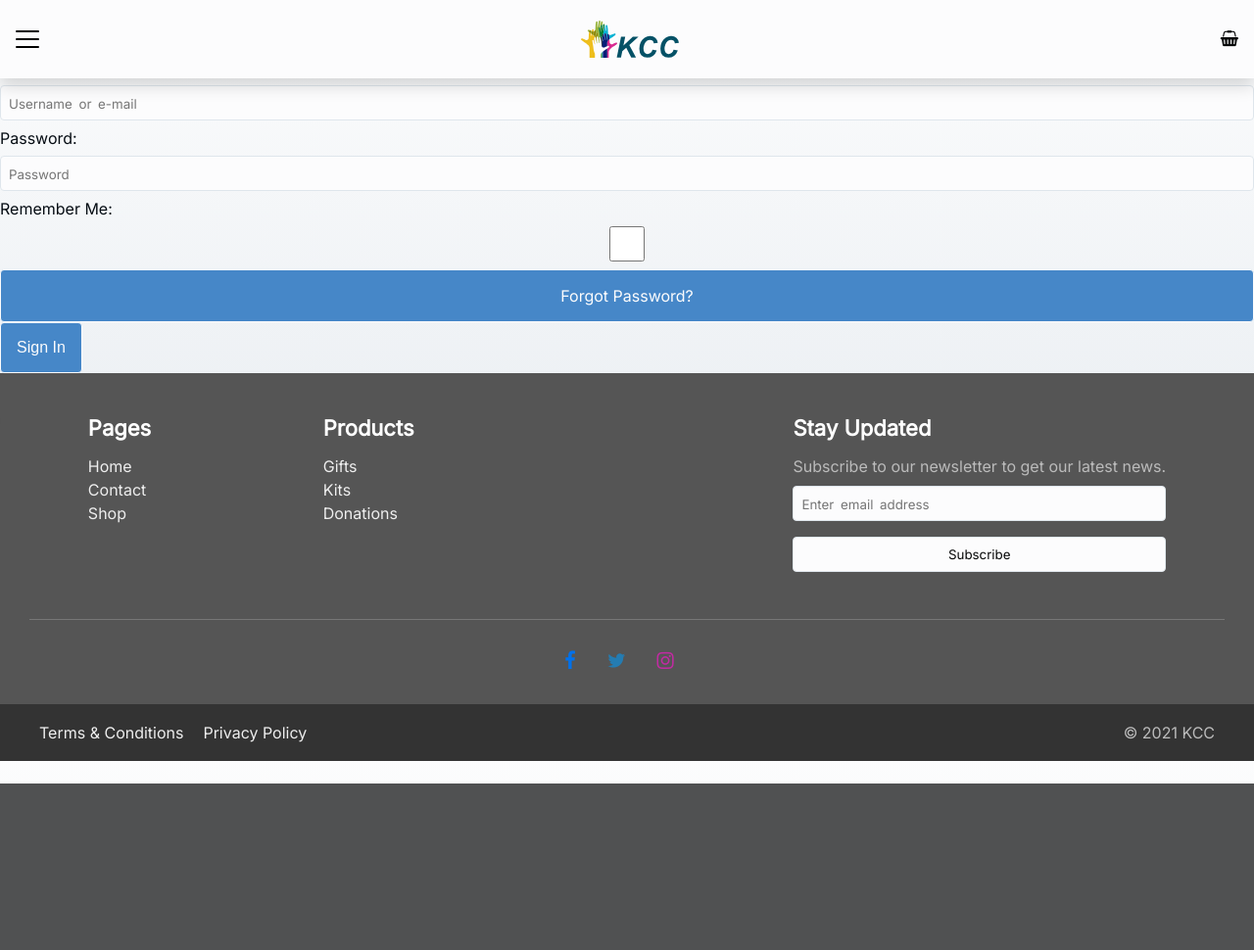
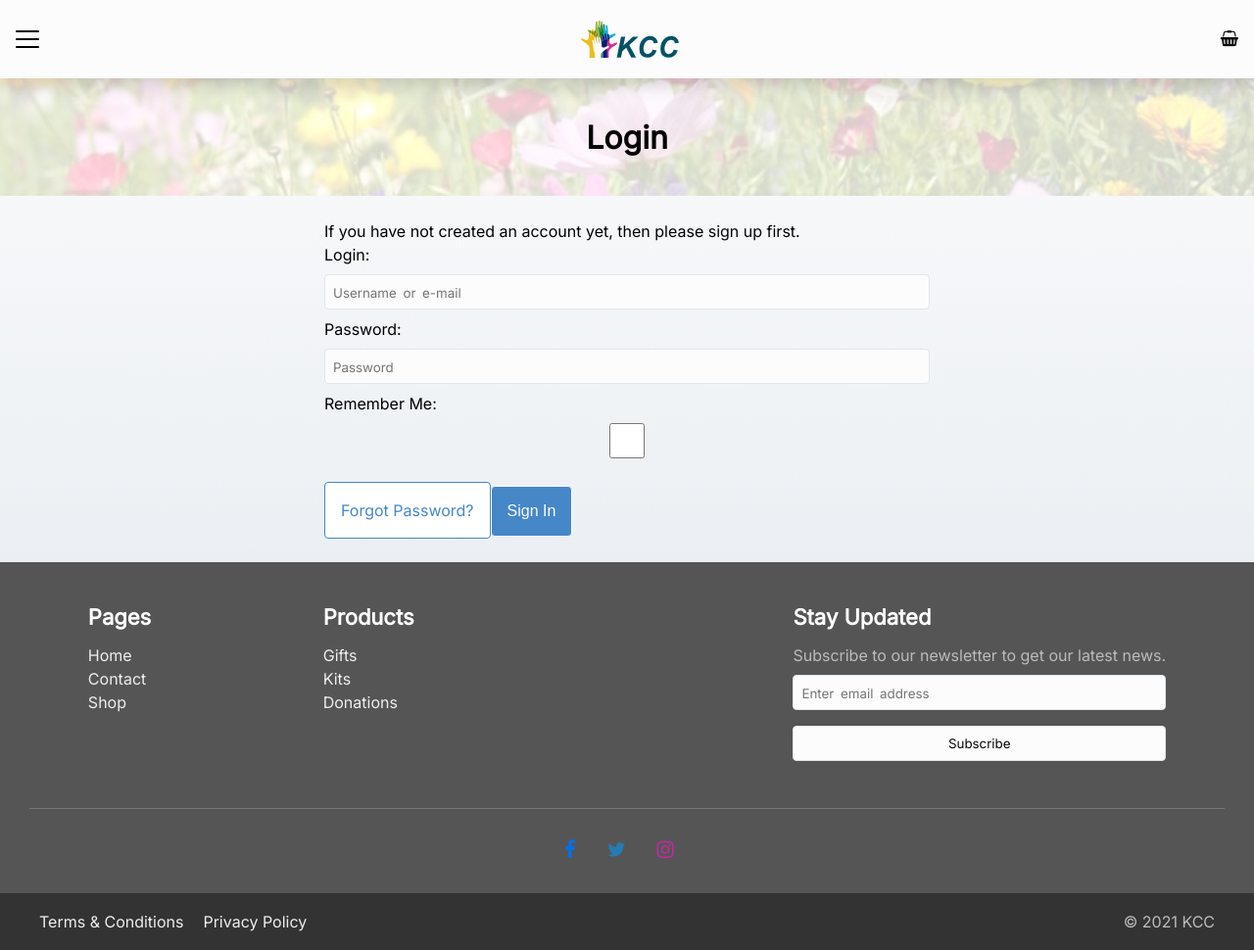
Before and after one commit to Code-Institute-Submissions/edwarddoyle-CI-MS4, a Django app: page /accounts/login/ in a window 1280 px wide. Shown: the whole page at 98% size. Before the commit the page ends 800 px from the top, so only its background shows below. Run offline with Django 3.2, Linux system fonts and the light colour scheme; some libraries are stand-ins or nearby versions; some web fonts are replaced.

Commit message:
Updated allauth pages

```diff
--- a/templates/allauth/account/base.html
+++ b/templates/allauth/account/base.html
@@ -1 +1,15 @@
 {% extends "base.html" %}
+{% load static %}
+
+{% block additional_css %}
+<link rel="stylesheet" href="{% static 'css/header.css' %}">
+{% endblock %}
+
+
+{% block page_header %}
+<section class="masthead" role="img" aria-label="Image Description">
+   <h2>
+       Login
+   </h2>
+ </section>
+{% endblock %}
--- a/templates/allauth/account/login.html
+++ b/templates/allauth/account/login.html
@@ -7,31 +7,13 @@
 
 {% block content %}
 
-<h1>{% trans "Sign In" %}</h1>
+<section >
 
-{% get_providers as socialaccount_providers %}
-
-{% if socialaccount_providers %}
-<p>{% blocktrans with site.name as site_name %}Please sign in with one
-of your existing third party accounts. Or, <a href="{{ signup_url }}">sign up</a>
-for a {{ site_name }} account and sign in below:{% endblocktrans %}</p>
-
-<div class="socialaccount_ballot">
-
-  <ul class="socialaccount_providers">
-    {% include "socialaccount/snippets/provider_list.html" with process="login" %}
-  </ul>
-
-  <div class="login-or">{% trans 'or' %}</div>
-
-</div>
-
-{% include "socialaccount/snippets/login_extra.html" %}
-
-{% else %}
+   <div class="pageContent">
+      <div class="child">
 <p>{% blocktrans %}If you have not created an account yet, then please
 <a href="{{ signup_url }}">sign up</a> first.{% endblocktrans %}</p>
-{% endif %}
+
 
 <form class="login" method="POST" action="{% url 'account_login' %}">
   {% csrf_token %}
@@ -39,8 +21,11 @@ for a {{ site_name }} account and sign in below:{% endblocktrans %}</p>
   {% if redirect_field_value %}
   <input type="hidden" name="{{ redirect_field_name }}" value="{{ redirect_field_value }}" />
   {% endif %}
-  <a class="button secondaryAction" href="{% url 'account_reset_password' %}">{% trans "Forgot Password?" %}</a>
-  <button class="primaryAction" type="submit">{% trans "Sign In" %}</button>
+  <div class="buttonRow">
+  <a class="button flip" href="{% url 'account_reset_password' %}">{% trans "Forgot Password?" %}</a>
+  <button class="" type="submit">{% trans "Sign In" %}</button></div>
 </form>
-
+</div>
+</div>
+</section>
 {% endblock %}
--- a/templates/base.html
+++ b/templates/base.html
@@ -89,11 +89,12 @@
 
       {% block page_header %}
       {% endblock %}
-      <main>
+
 
         {% block content %}
+
         {% endblock %}
-      </main>
+
       <button id="scrollToTop"> &#11165;</button>
       <footer>
         <!-- Footer main -->
```
Also changed, not shown: templates/allauth/account/logout.html (+7 -1 lines), templates/allauth/account/signup.html (+8 -1 lines).
